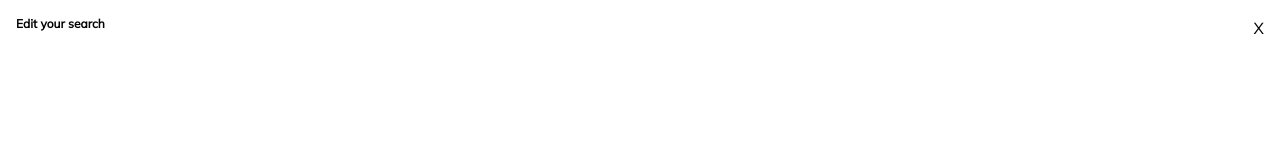
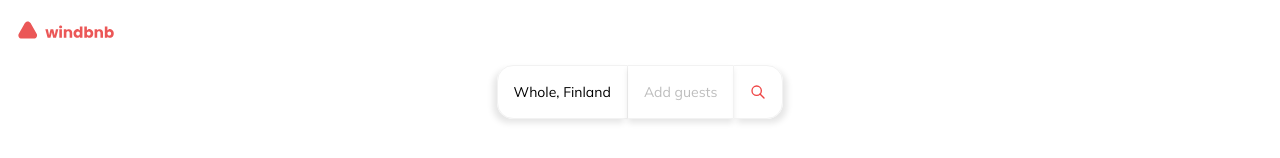
Before and after one commit to diloes/WindBnb-devChallenges, a React (Vite) app: page / in a window 1280 px wide. Shown: the top 158 px of the page. Built offline with nearby package versions, Linux system fonts and the light colour scheme.

Commit message:
feat: open and close menu

```diff
--- a/src/components/EditSearch.tsx
+++ b/src/components/EditSearch.tsx
@@ -1,14 +1,12 @@
-const EditSearch = () => {
+const EditSearch = ({ handleMenuClose }: { handleMenuClose: () => void }) => {
   return (
     <section className='grid h-[80vh] font-mulish fixed z-50 inset-0 bg-white p-4'>
-      <div className='flex justify-between'>
+      <div className='flex justify-between items-center h-[5%]'>
         <p className='font-bold text-xs'>Edit your search</p>
-        <p className=''>X</p>
+        <p onClick={handleMenuClose}>X</p>
       </div>
     </section>
   )
 }
 
 export default EditSearch
-
-// TODO: buscar la manera para mostrar el componente por encima de todo lo demás
--- a/src/components/SearchBox.tsx
+++ b/src/components/SearchBox.tsx
@@ -2,21 +2,38 @@ import SearchIcon from './SearchIcon'
 
 import './SearchBox.css'
 import EditSearch from './EditSearch'
+import { useState } from 'react'
 
 const SearchBox = () => {
+  const [menuOpen, setMenuOpen] = useState(false)
+
+  const handleMenuOpen = () => {
+    setMenuOpen(true)
+  }
+
+  const handleMenuClose = () => {
+    setMenuOpen(false)
+  }
+
   return (
     <div>
       <div className='font-mulish text-sm flex justify-center mb-8'>
-        <button className='buttonLeft p-4'>Whole, Finland</button>
-        <button className='buttonMiddle p-4 text-[#BDBDBD]'>Add guests</button>
-        <button className='buttonRight p-4 '>
+        <button onClick={handleMenuOpen} className='buttonLeft p-4'>
+          Whole, Finland
+        </button>
+        <button onClick={handleMenuOpen} className='buttonMiddle p-4 text-[#BDBDBD]'>
+          Add guests
+        </button>
+        <button onClick={handleMenuOpen} className='buttonRight p-4 '>
           <SearchIcon />
         </button>
       </div>
 
-      <EditSearch />
+      {menuOpen && <EditSearch handleMenuClose={handleMenuClose} />}
     </div>
   )
 }
 
 export default SearchBox
+
+//TODO: Poner el estado para abrir y cerrar y la función en los botones, diseñar
```
